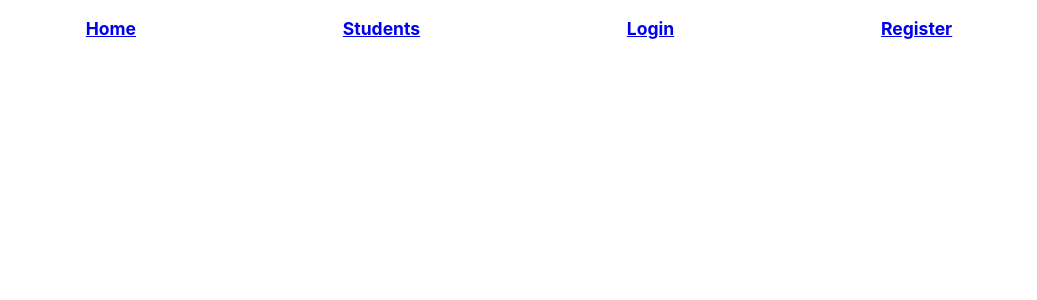
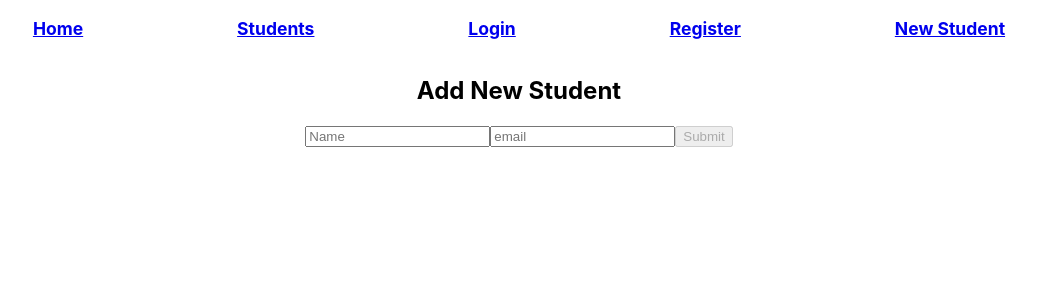
Before and after one commit to wolfy1313/BannerFrontEnd, a React (Create React App) app in the folder banner-front-end/: page /students/new in a window 1280 px wide. Shown: the top 300 px of the page, without its empty margins (121-1158 px from the left). Built offline with nearby package versions, Linux system fonts and the light colour scheme.

Commit message:
new student form working

```diff
--- a/banner-front-end/src/App.js
+++ b/banner-front-end/src/App.js
@@ -9,6 +9,7 @@ import Login from './components/Login'
 import Class from './components/Class'
 import Students from './components/Students'
 import StudentDetails from './components/StudentDetails'
+import NewStudent from './components/NewStudent'
 
 function App() {
   const [authenticated, toggleAuthenticated] = useState(false)
@@ -32,8 +33,6 @@ function App() {
       checkToken()
     }
   }, [])
-
-
 
   return (
     <div className="App">
@@ -59,6 +58,7 @@ function App() {
           <Route path="/home" element={<Home />} />
           <Route path="/students" element={<Students />} />
           <Route path="/studentclass/:id" element={<StudentDetails />} />
+          <Route path="/students/new" element={<NewStudent />} />
         </Routes>
       </main>
     </div>
--- a/banner-front-end/src/components/Nav.jsx
+++ b/banner-front-end/src/components/Nav.jsx
@@ -31,6 +31,10 @@ const openOptions = (
       <Link to="/register">
     <h3>Register</h3>
       </Link>
+
+      <Link to="/students/new">
+    <h3>New Student</h3>
+      </Link>
   </nav>
 )
 
--- /dev/null
+++ b/banner-front-end/src/components/NewStudent.jsx
@@ -0,0 +1,55 @@
+import { useNavigate } from 'react-router-dom'
+import { useState } from 'react'
+import { newStudent } from '../services/Queries'
+
+const NewStudent = () => {
+
+  const initialState = { name: ''
+  , email: ''}
+  const [formValues, setFormValues] = useState(initialState)
+  let navigate = useNavigate()
+
+  const handleChange = (e) => {
+    setFormValues({ ...formValues, [e.target.name]: e.target.value })
+  }
+
+  const handleSubmit = async (e) => {
+    e.preventDefault()
+    await newStudent({
+      name: formValues.name,
+      email: formValues.email
+    })
+    setFormValues(initialState)
+    navigate('/students')
+  }
+
+
+  return (
+    <div>
+      <section className="new-student-form">
+        <h2>Add New Student</h2>
+        <form onSubmit={handleSubmit}>
+          <input
+          onChange={handleChange}
+          name="name"
+          value={formValues.name}
+          type="text"
+          placeholder="Name"
+          required
+          />
+          <input
+          onChange={handleChange}
+          name="email"
+          value={formValues.email}
+          type="email"
+          placeholder="email"
+          required
+          />
+          <button type="submit" disabled={!formValues.name || !formValues.email }>Submit</button>
+        </form>
+      </section>
+    </div>
+  )
+}
+
+export default NewStudent
--- /dev/null
+++ b/banner-front-end/src/services/Queries.js
@@ -0,0 +1,10 @@
+import Client from './api'
+
+export const newStudent = async (data) => {
+  try {
+    const response = await Client.post('/api/student/', data)
+    return response.data
+  } catch (error) {
+    throw error
+  }
+}
```
